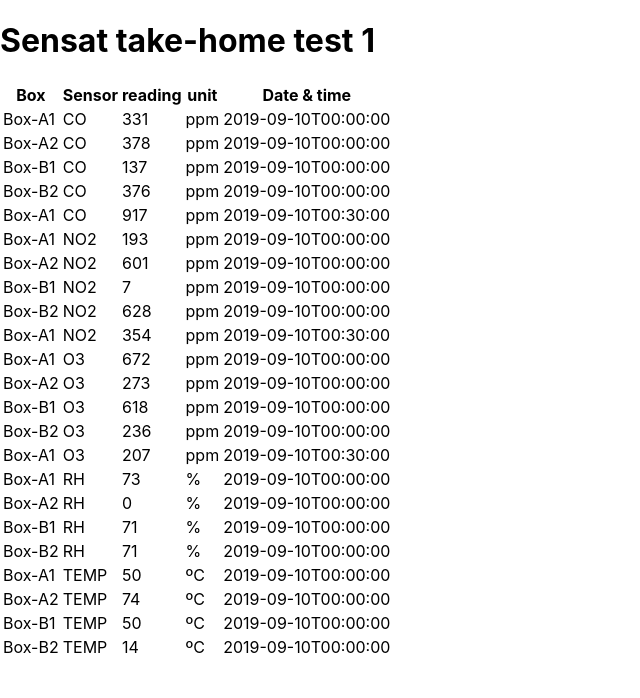
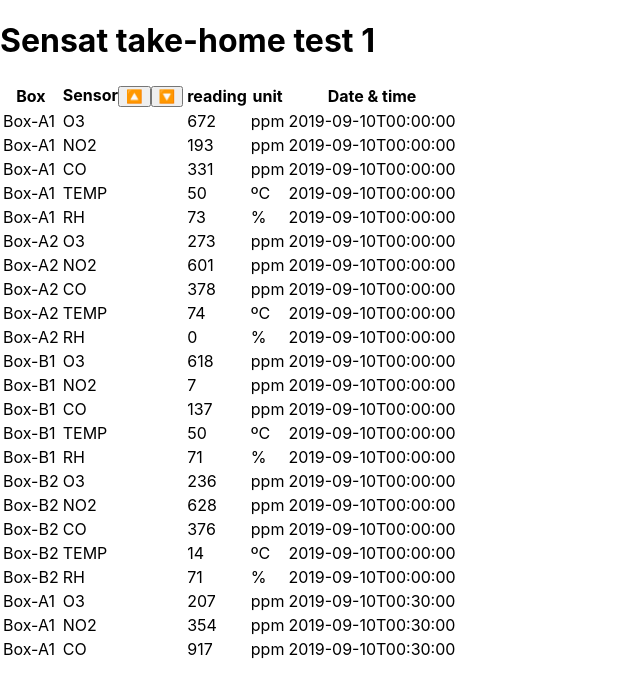
Before and after one commit to simondell/test-sensat-takehome-test-1, a React (Create React App) app: page / in a window 1280 px wide. Shown: the top 698 px of the page, without its empty margins (0-640 px from the left). Built offline with nearby package versions, Linux system fonts and the light colour scheme.

Commit message:
Sort asc/desc by column

```diff
--- a/src/App/App.tsx
+++ b/src/App/App.tsx
@@ -47,7 +47,7 @@
         <Column
           field="sensor_type"
           heading="Sensor"
-          // sortable={true}
+          sortable={true}
         />
         <Column
           field="reading"
--- a/src/DataTable/DataTable.tsx
+++ b/src/DataTable/DataTable.tsx
@@ -16,27 +16,31 @@
 interface ColumnProps {
   field: string
   heading: string
-  // sortable?: boolean
+  sortable?: boolean
+  setSort?: React.Dispatch<React.SetStateAction<SortSetting>>
   // sortBy: (field: string, direction: SortOrder) => void
 }
 
 export function Column (props: ColumnProps): React.ReactElement {
+  if(!props.sortable) {
     return <th>{props.heading}</th>
-  // if(!props.sortable) {
-  // }
-  // return (
-  //   <th>
-  //     {props.heading}
-  //     <button
-  //       type="button"
-  //       onClick={() => {}}
-  //     >🔼</button>
-  //     <button
-  //       type="button"
-  //       onClick={() => {}}
-  //     >🔽</button>
-  //   </th>
-  // )
+  }
+
+  return (
+    <th>
+      <span>{props.heading}</span>
+      <button
+        onClick={() => props.setSort && props.setSort([props.field, SortOrder.Ascending])}
+        title={`Ascending sort by ${props.field}`}
+        type="button"
+      >🔼</button>
+      <button
+        onClick={() => props.setSort && props.setSort([props.field, SortOrder.Descending])}
+        title={`Descending sort by ${props.field}`}
+        type="button"
+      >🔽</button>
+    </th>
+  )
 }
 
 type Comparable = {
@@ -68,7 +72,7 @@
 }
 
 interface DataTableProps {
-  children?: React.ReactElement<ColumnProps>[] | React.ReactElement<ColumnProps> | undefined
+  children: React.ReactElement<ColumnProps>[] | React.ReactElement<ColumnProps>
   data: object[]
 }
 
@@ -81,12 +85,19 @@
     child => child && child.props.field
   )
 
-  const spec: SortSetting = ['sensor_type', SortOrder.Ascending]
+  const [sort, setSort] = useState(null as SortSetting)
+
+  const columns = React.Children.map(
+    props.children,
+    child => child.props.sortable
+      ? React.cloneElement(child, { ...child.props, setSort })
+      : child
+  )
 
   let sortedData
-  if(spec) {
+  if(sort) {
     sortedData = [...props.data]
-    sortedData.sort(bySpec(spec))
+    sortedData.sort(bySpec(sort))
   }
   else {
     sortedData = props.data
@@ -97,26 +108,30 @@
       <thead>
         <tr>
         {
-          props.children
+          columns
         }
         </tr>
       </thead>
       <tbody>
       {
-        sortedData.map((item: any, rowIndex:  number) =>
+        sortedData.map((row: any, rowIndex:  number) =>
           <tr
-            key={`${item.id}-${item.reading_ts}`}
+            key={`${row.id}-${row.reading_ts}`}
           >
           {
-            fields && fields.map((fieldName: string) =>
+            columns &&
+            columns.map(column => {
+              const { field } = column.props
+              return (
                 <td
-                  key={`cell-${rowIndex}-${fieldName}`}
+                  key={`cell-${rowIndex}-${field}`}
                 >
                 {
-                  item[fieldName]
+                  row[field]
                 }
                 </td>
               )
+            })
           }
           </tr>
         )
```
